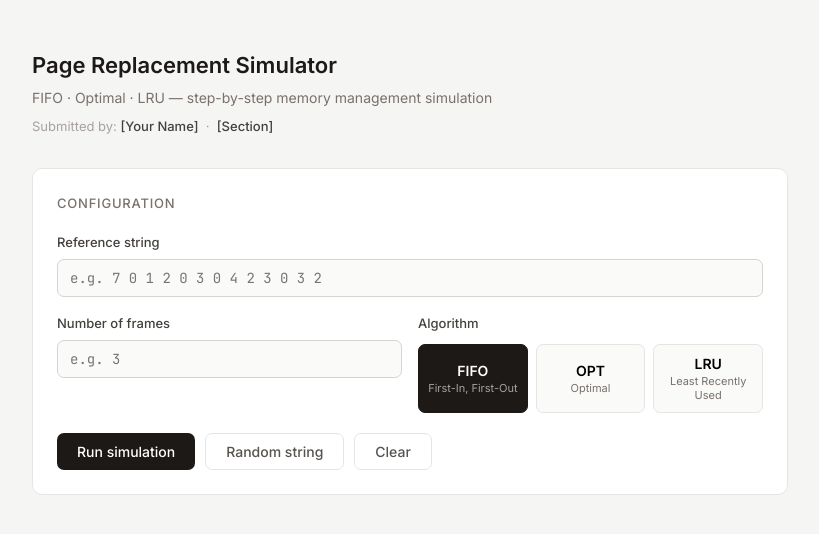
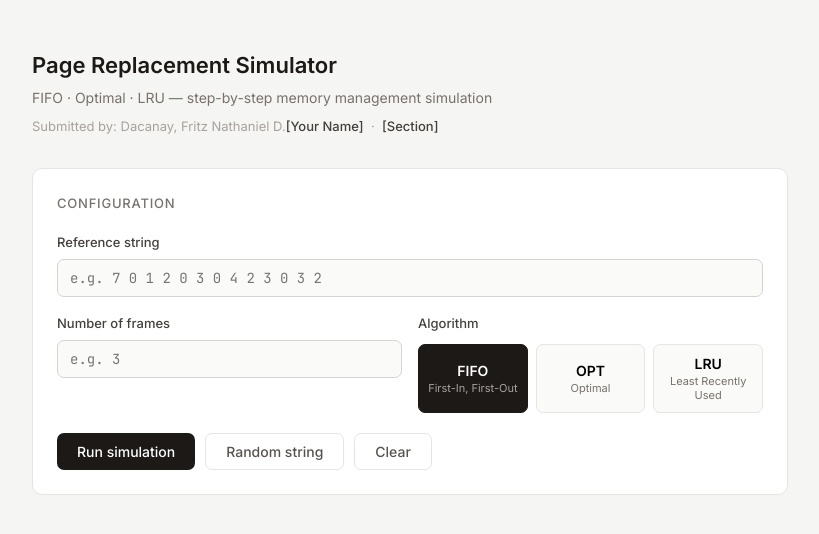
Before and after one commit to ez1ogithub/ez1ogithub.github.io, a plain HTML site: page index.html in a window 1280 px wide. Shown: the whole page, without its empty margins (230-1049 px from the left). Drawn offline with Linux system fonts and the light colour scheme.

Commit message:
Update index.html

```diff
--- a/index.html
+++ b/index.html
@@ -322,7 +322,7 @@
   <div class="header">
     <h1>Page Replacement Simulator</h1>
     <p>FIFO · Optimal · LRU — step-by-step memory management simulation</p>
-    <p style="margin-top: 6px; font-size: 13px; color: #a8a29e;">Submitted by: <span style="color: #44403c; font-weight: 500;">[Your Name]</span> &nbsp;·&nbsp; <span style="color: #44403c; font-weight: 500;">[Section]</span></p>
+    <p style="margin-top: 6px; font-size: 13px; color: #a8a29e;">Submitted by: Dacanay, Fritz Nathaniel D.<span style="color: #44403c; font-weight: 500;">[Your Name]</span> &nbsp;·&nbsp; <span style="color: #44403c; font-weight: 500;">[Section]</span></p>
   </div>
 
   <div class="card">
```
